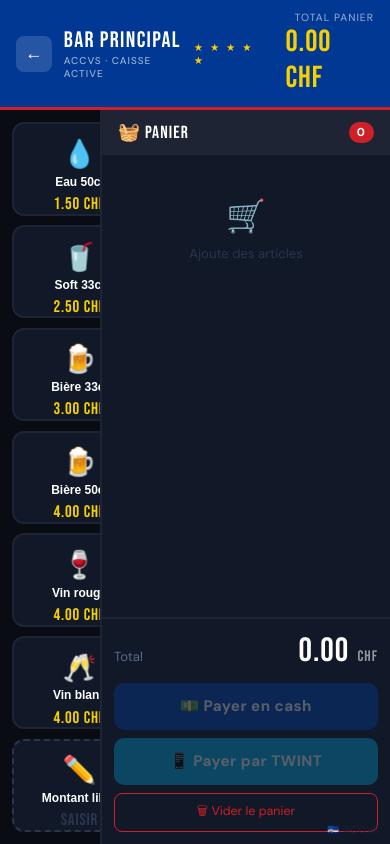
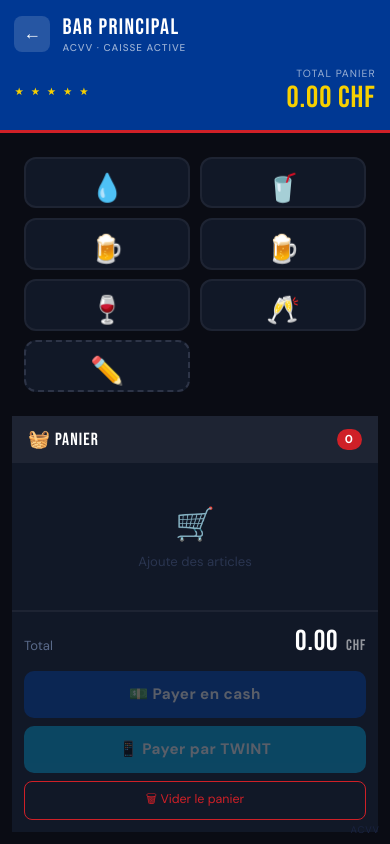
Before and after one commit to dianimauriciolopes-design/Caisse-ACVV, a Flask app: page /caisse/1 in a window 390 px wide. Run offline with Flask 3, Linux system fonts and the light colour scheme; data comes from the database, SQL or seed files in the repository; both versions use the stored data as it was after the commit.

Commit message:
Application ACVV

```diff
--- a/templates/caisse.html
+++ b/templates/caisse.html
@@ -3,7 +3,7 @@
 <head>
 <meta charset="UTF-8">
 <meta name="viewport" content="width=device-width, initial-scale=1.0, user-scalable=no">
-<title>Caisse ACCVS — {{ stand.nom }}</title>
+<title>Caisse ACVV — {{ stand.nom }}</title>
 <link rel="preconnect" href="https://fonts.googleapis.com">
 <link href="https://fonts.googleapis.com/css2?family=Bebas+Neue&family=DM+Sans:wght@400;500;600;700&display=swap" rel="stylesheet">
 <style>
@@ -22,12 +22,12 @@
     --twint: #00b0ea;
   }
 
-  html, body { height: 100%; overflow: hidden; }
+  html, body { height: 100%; overflow: auto; }
   body {
     background: var(--noir);
     color: var(--blanc);
     font-family: 'DM Sans', sans-serif;
-    display: flex; flex-direction: column; height: 100vh;
+    display: flex; flex-direction: column; min-height: 100vh;
   }
 
   /* HEADER */
@@ -64,7 +64,7 @@
   }
 
   /* LAYOUT */
-  .main { display: flex; flex: 1; overflow: hidden; }
+  .main { display: flex; flex: 1; min-height: 0; overflow: hidden; gap: 0.75rem; padding: 0.75rem; }
 
   /* ARTICLES */
   .articles-panel {
@@ -101,9 +101,10 @@
 
   /* PANIER */
   .panier-panel {
-    width: 290px; background: var(--gris);
+    width: 290px; min-width: 260px; background: var(--gris);
     border-left: 2px solid var(--gris2);
     display: flex; flex-direction: column; flex-shrink: 0;
+    min-height: 0;
   }
   .panier-header {
     padding: 0.7rem 1rem;
@@ -198,7 +199,7 @@
 
   /* TWINT */
   .twint-qr-zone { background: white; border-radius: 14px; padding: 1rem; display: inline-block; margin: 0.6rem 0; }
-  .twint-qr-zone img { width: 170px; height: 170px; display: block; }
+  .twint-qr-zone img { width: 170px; height: 170px; display: block; max-width: 100%; height: auto; }
   .twint-instructions { font-size: 0.82rem; color: #5a6a8a; margin-bottom: 1rem; line-height: 1.5; }
   .twint-instructions strong { color: var(--twint); }
 
@@ -215,11 +216,30 @@
   .toast.show { transform: translateX(-50%) translateY(0); }
   .toast.error { background: var(--rouge); border-color: var(--rouge); }
 
-  /* Accvs watermark */
-  .accvs-watermark {
+  /* ACVV watermark */
+  .acvv-watermark {
     position: absolute; bottom: 8px; right: 10px;
     font-size: 0.6rem; color: #1a2340; letter-spacing: 0.1em; text-transform: uppercase;
     pointer-events: none;
+  }
+
+  @media (max-width: 900px) {
+    .main { flex-direction: column; flex-wrap: wrap; overflow: visible; }
+    .articles-panel { grid-template-columns: repeat(auto-fill, minmax(150px, 1fr)); }
+    .panier-panel { width: 100%; border-left: none; border-top: 2px solid var(--gris2); order: 2; }
+    .header-right { width: 100%; justify-content: space-between; }
+    .header-total { text-align: right; }
+  }
+
+  @media (max-width: 640px) {
+    .header { flex-direction: column; align-items: stretch; gap: 0.85rem; padding: 0.85rem 0.9rem; }
+    .header-left, .header-right { width: 100%; }
+    .header-right { justify-content: space-between; flex-wrap: wrap; }
+    .header-total { text-align: right; width: auto; }
+    .article-btn { padding: 0.8rem; }
+    .total-montant { font-size: 1.8rem; }
+    .modal { max-width: 95%; padding: 1.25rem; }
+    .modal-montant { font-size: 2.3rem; }
   }
 </style>
 </head>
@@ -232,7 +252,7 @@
     <button class="btn-back" onclick="window.location='/'">←</button>
     <div class="stand-title">
       {{ stand.nom }}
-      <small>ACCVS · Caisse active</small>
+      <small>ACVV · Caisse active</small>
     </div>
   </div>
   <div class="header-right">
@@ -281,7 +301,7 @@
         <button class="btn-vider" onclick="viderPanier()">🗑 Vider le panier</button>
       </div>
     </div>
-    <div class="accvs-watermark">🇨🇻 ACCVS</div>
+    <div class="acvv-watermark">ACVV</div>
   </div>
 </div>
 
```
Also changed, not shown: templates/admin.html (+17 -4 lines), templates/dashboard.html (+20 -3 lines), templates/index.html (+31 -4 lines), templates/qr.html (+7 -2 lines), render.yaml (added), templates/qrcode.html (deleted), tournoi.db.
